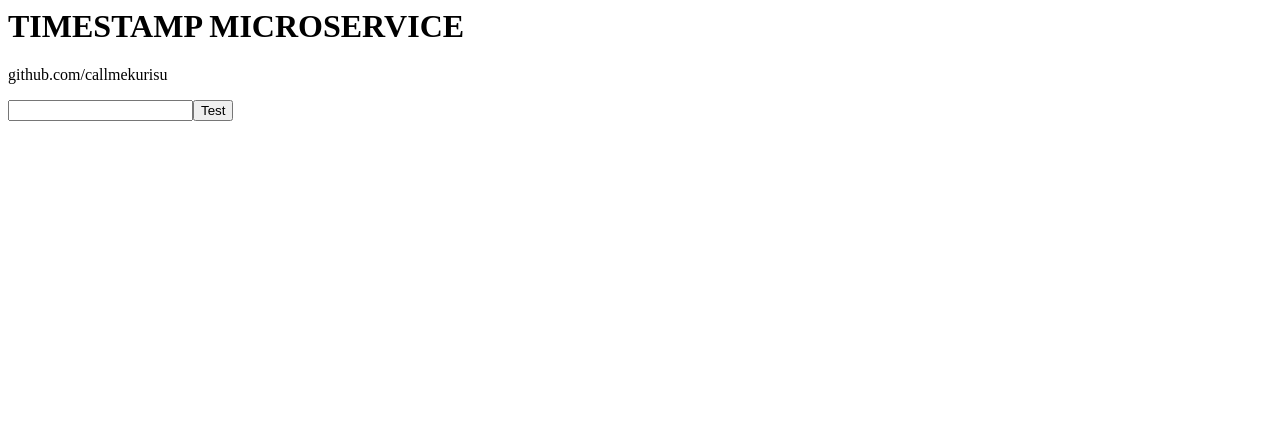
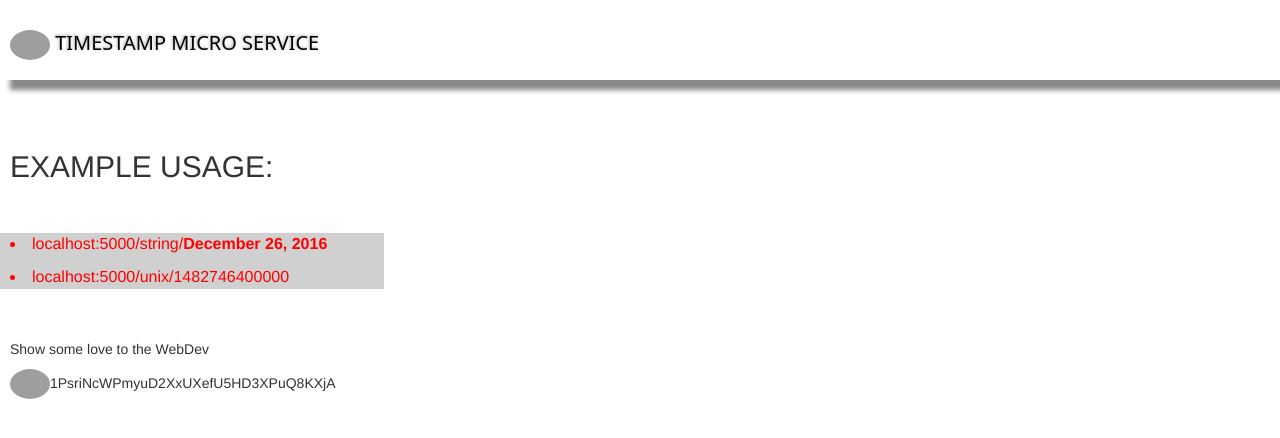
Before and after one commit to callmekurisu/timestamp, a website: page timestamp.html in a window 1280 px wide. Drawn offline with nearby package versions, Linux system fonts and the light colour scheme; grey boxes are pictures that could not be loaded.

Commit message:
timestamp api completed!

```diff
--- /dev/null
+++ b/main.css
@@ -0,0 +1,8 @@
+#header{
+  background-color:red;
+}
+#title{
+  background-color: blue;
+  color: blue;
+  width: 100px;
+}
--- a/timestamp.html
+++ b/timestamp.html
@@ -1,4 +1,66 @@
-<html><h1>TIMESTAMP MICROSERVICE</h1>
-    <p>github.com/callmekurisu</p></html>
-    <input type='text'</input><button>Test</button>
+
+<html xmlns="http://www.w3.org/1999/xhtml">
+<head>
+ <meta name="viewport" content="width=device-width, initial-scale=1">
+  <link rel="stylesheet" src="main.css">
+  <link rel="stylesheet" href="https://maxcdn.bootstrapcdn.com/bootstrap/3.3.7/css/bootstrap.min.css">
+  <script src="https://ajax.googleapis.com/ajax/libs/jquery/3.1.1/jquery.min.js"></script>
+  <script src="https://maxcdn.bootstrapcdn.com/bootstrap/3.3.7/js/bootstrap.min.js"></script>
+
+    <style>
+    #title{
+  text-shadow: -1px -1px 3px #AAA,
+                       1px 1px 3px #FFF;
+  box-shadow: 10px 10px 5px #888888;
+  color: black;
+  padding-top: 10px;
+  padding-bottom: 20px;
+  font-size: 20px;
+  font-family: "Sans";
+}
+.icon2 {
+  margin-left: 10px;
+  border-radius: 100%;
+  width: 40px;
+}
+#unix{
+  background-color:black;
+  margin-left:10px;
+}
+.format{
+  margin-left:10px;
+}
+.instructions{
+  margin-left:10px;
+  color: red;
+  font-size: 16px;
+}
+.ibackground{
+  background-color: #D0D0D0;
+  width: 30%;
+}
+  </style>
+</head>
+<div container>
+<body>
+    <div container id="header">
+    <h1 id="title"><a href="https://github.com/callmekurisu/timestamp" target="_blank">
+  <img class="icon2" src="https://assets-cdn.github.com/images/modules/open_graph/github-octocat.png"></img>
+  </a>TIMESTAMP MICRO SERVICE</h1>
+    <br></br>
+    <h2 class='format' class="usage">EXAMPLE USAGE:</h2>
+    <br></br>
+    <div container class="ibackground">
+    <li class='instructions'>localhost:5000/string/<b>December 26, 2016</b></p>
+    <li class='instructions'>localhost:5000/unix/1482746400000<b></b></p>
+    <dive container>
+</body>
+</div>
+<footer>
+  <br></br>
+  <p class='format'>Show some love to the WebDev </p>
+  <img class="icon2" src="https://bitcoin.org/img/icons/opengraph.png">1PsriNcWPmyuD2XxUXefU5HD3XPuQ8KXjA</br>
+</footer>
+
+
 </html>
```
Also changed, not shown: get.js (deleted, +0 -20 lines), index.js (added, +41 -0 lines), inputTest.js (deleted, +0 -16 lines), package.json (+3 -7 lines), server.js (deleted, +0 -17 lines), app.js (deleted), test.js (deleted), 1 other file.
